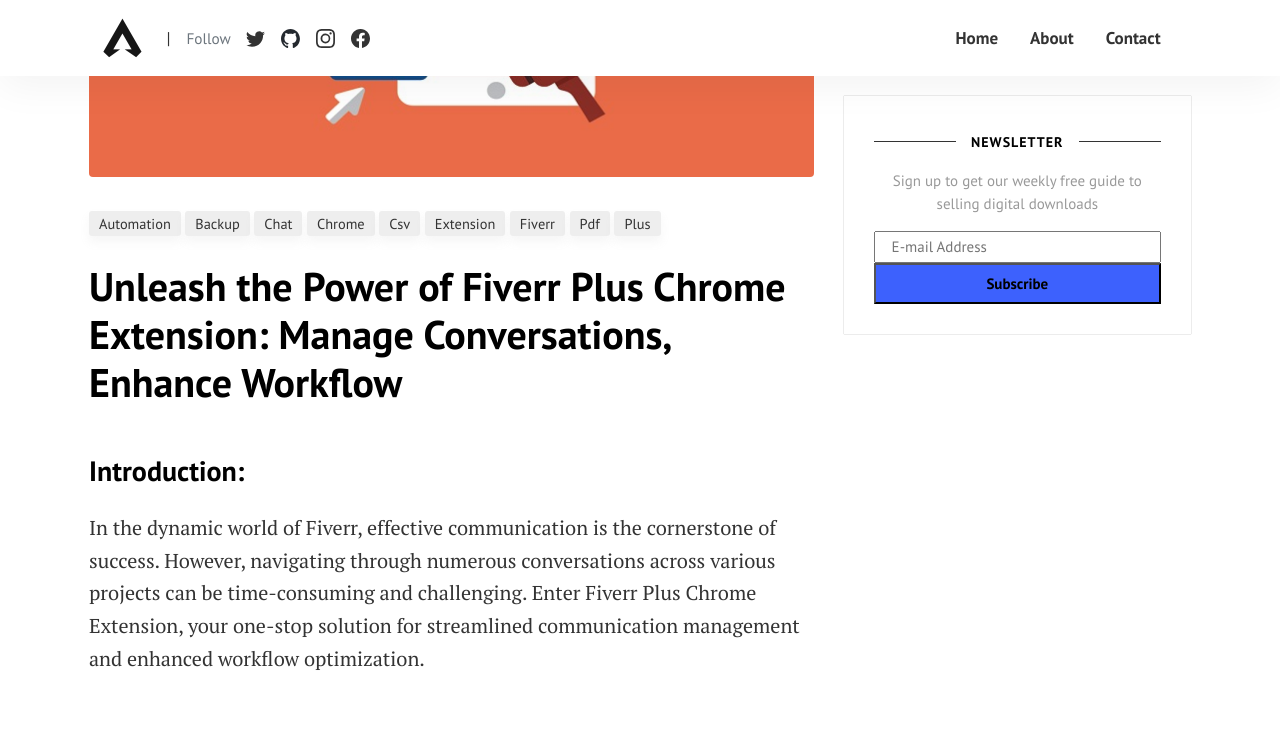
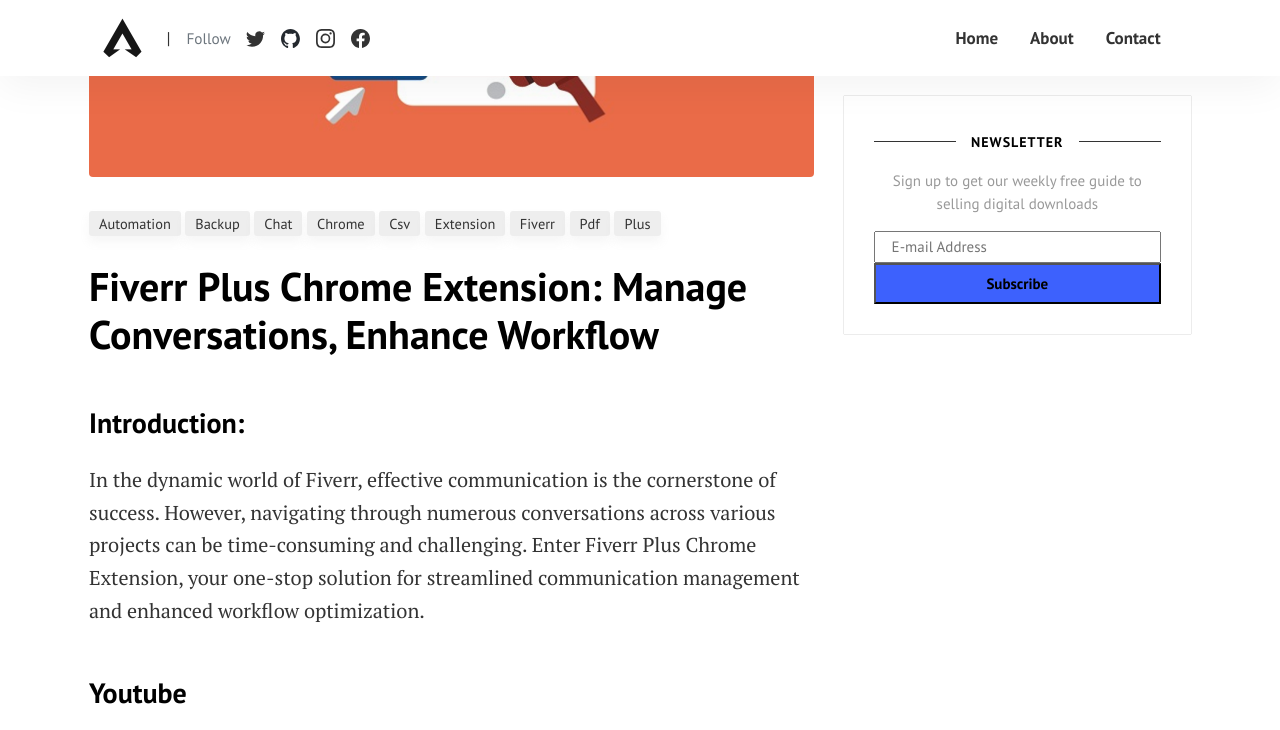
Before and after one commit to ECodeeshop/blog, a Jekyll site: the page built from _posts/2023-11-20-fiverr-plus-chrome-extension.md, in a window 1280 px wide and 900 px high, scrolled down 319 px, cut to the strip 0-730 px from the top of the window. Built offline with Jekyll 4.4.1, drawn with Linux system fonts in a browser that asks for light colours; comment, search, counter and statistics services are not loaded.

Commit message:
Update 2023-11-20-fiverr-plus-chrome-extension.md

```diff
--- a/_posts/2023-11-20-fiverr-plus-chrome-extension.md
+++ b/_posts/2023-11-20-fiverr-plus-chrome-extension.md
@@ -1,6 +1,6 @@
 ---
 layout: post
-title:  "Unleash the Power of Fiverr Plus Chrome Extension: Manage Conversations, Enhance Workflow"
+title:  "Fiverr Plus Chrome Extension: Manage Conversations, Enhance Workflow"
 author: Anant
 categories: [ chrome, extension, fiverr, plus, chat, backup, csv, pdf, automation ]
 image: assets/images/5.jpg
@@ -35,7 +35,7 @@
 Embrace efficiency, organization, and data-driven insights, taking your Fiverr journey to new heights.
 Join the growing community of satisfied users and revolutionize your Fiverr experience with Fiverr Plus Chrome Extension.
 
-##### Conclusion
+### Conclusion
 Try Fiverr Plus today to witness how it can transform your design workflow, saving time and boosting productivity. For any questions or queries, feel free to reach out to us at sales@codeeshop.com. Thank you for watching!
 
 If you have any questions, please feel free to leave a comment below.
```
